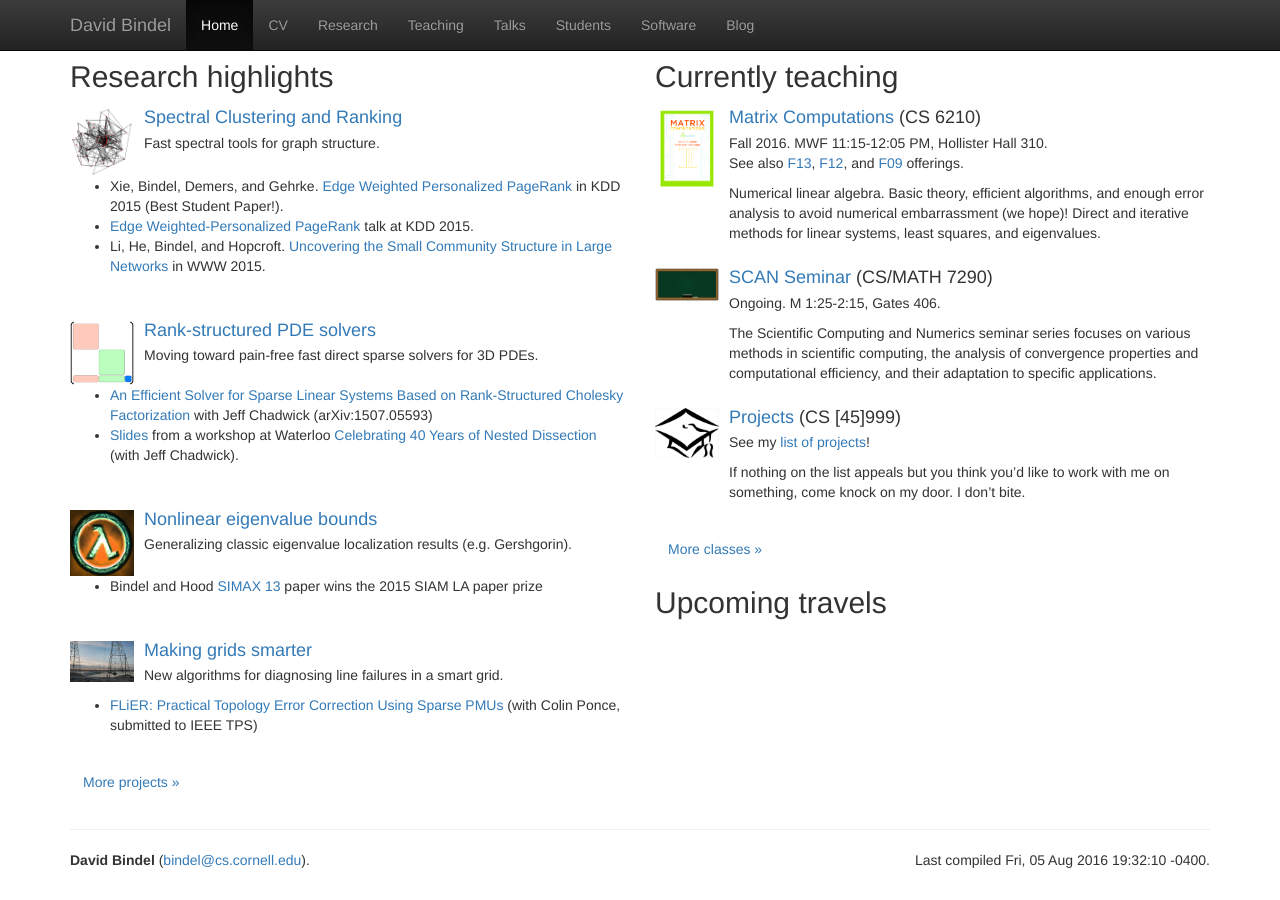
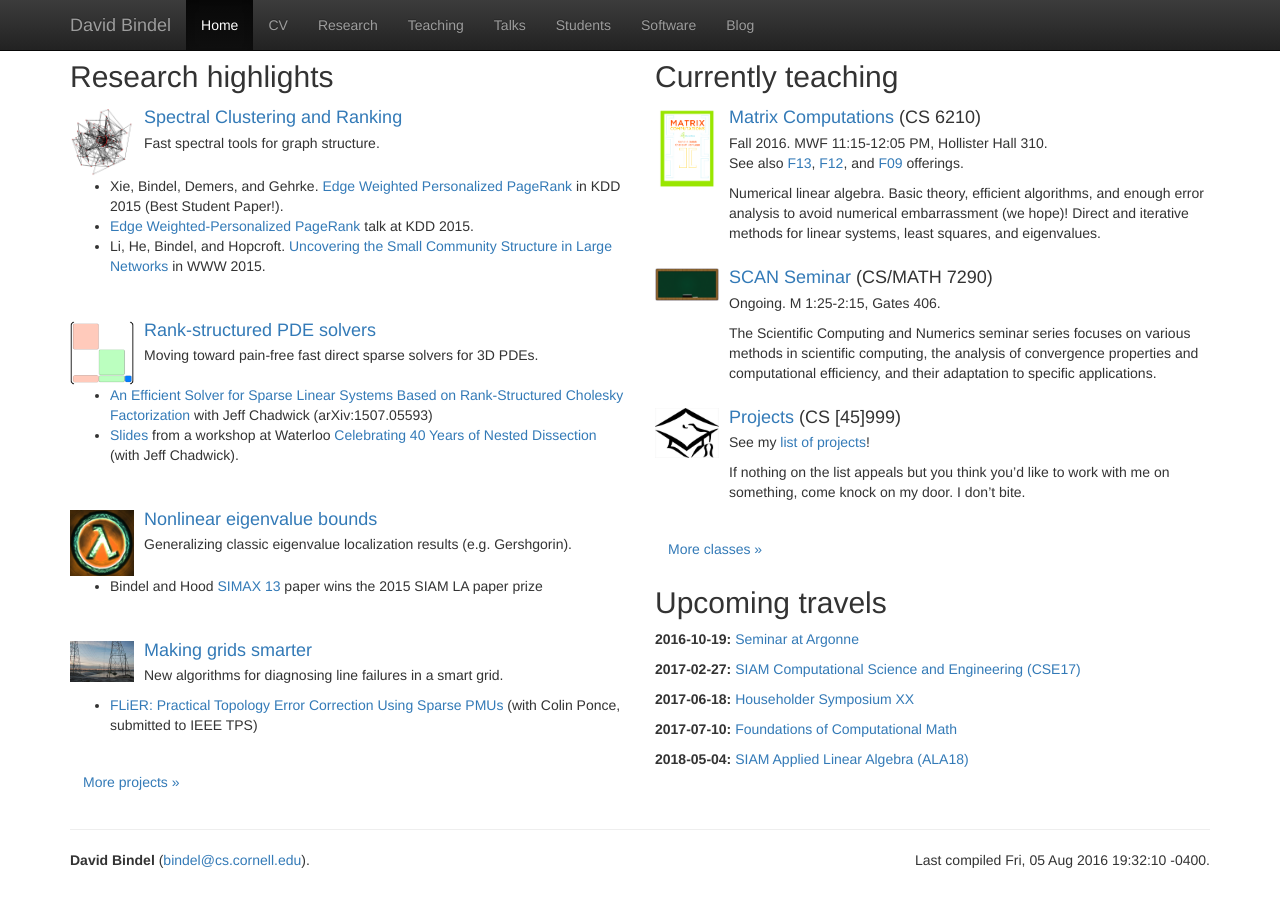
Before and after one commit to dbindel/cornell_web, a Jekyll site: the page built from index.html, in a window 1280 px wide and 900 px high, scrolled down 571 px. Built offline with Jekyll 4.4.1, drawn with Linux system fonts in a browser that asks for light colours; nearby versions of some CDN libraries.

Commit message:
Updated travel notes.

```diff
--- a/_data/travel.yml
+++ b/_data/travel.yml
@@ -35,3 +35,28 @@
   date: 2016-07-11
   text: SIAM Annual Meeting (AN16)
   url: http://www.siam.org/meetings/an16/
+-
+  date: 2016-08-01
+  text: Google Cloud Platform Faculty Institute
+-
+  date: 2016-08-04
+  text: Seminar at LBNL
+-
+  date: 2016-10-19
+  text: Seminar at Argonne
+-
+  date: 2017-02-27
+  text: SIAM Computational Science and Engineering (CSE17)
+  url: https://www.siam.org/meetings/cse17/
+-
+  date: 2017-06-18
+  text: Householder Symposium XX
+  url: http://www.math.vt.edu/HHXX/
+-
+  date: 2017-07-10
+  text: Foundations of Computational Math
+  url: http://www.ub.edu/focm2017/index.html
+-
+  date: 2018-05-04
+  text: SIAM Applied Linear Algebra (ALA18)
+  url: http://www.math.hkbu.edu.hk/siam-ala18/
```
